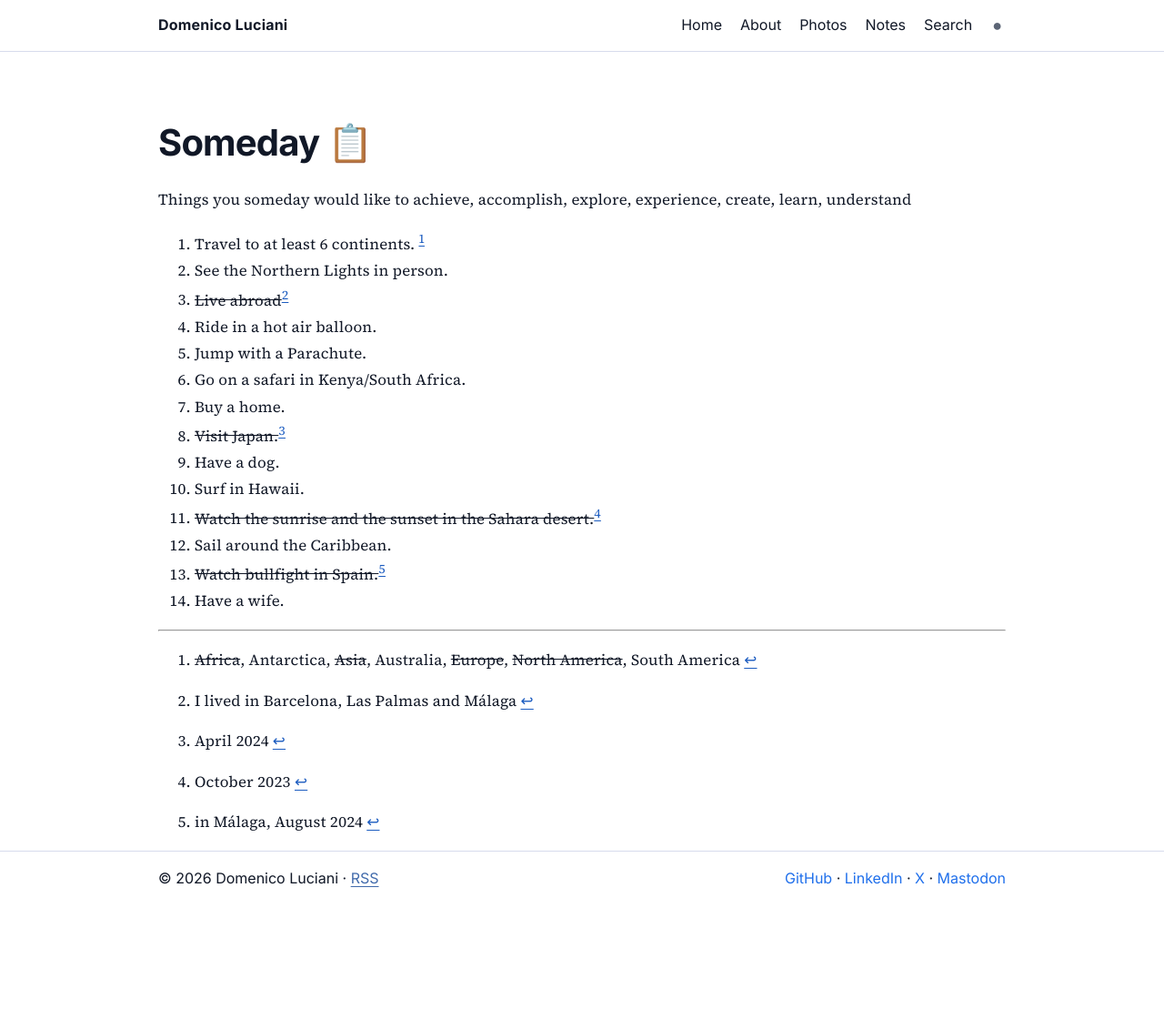
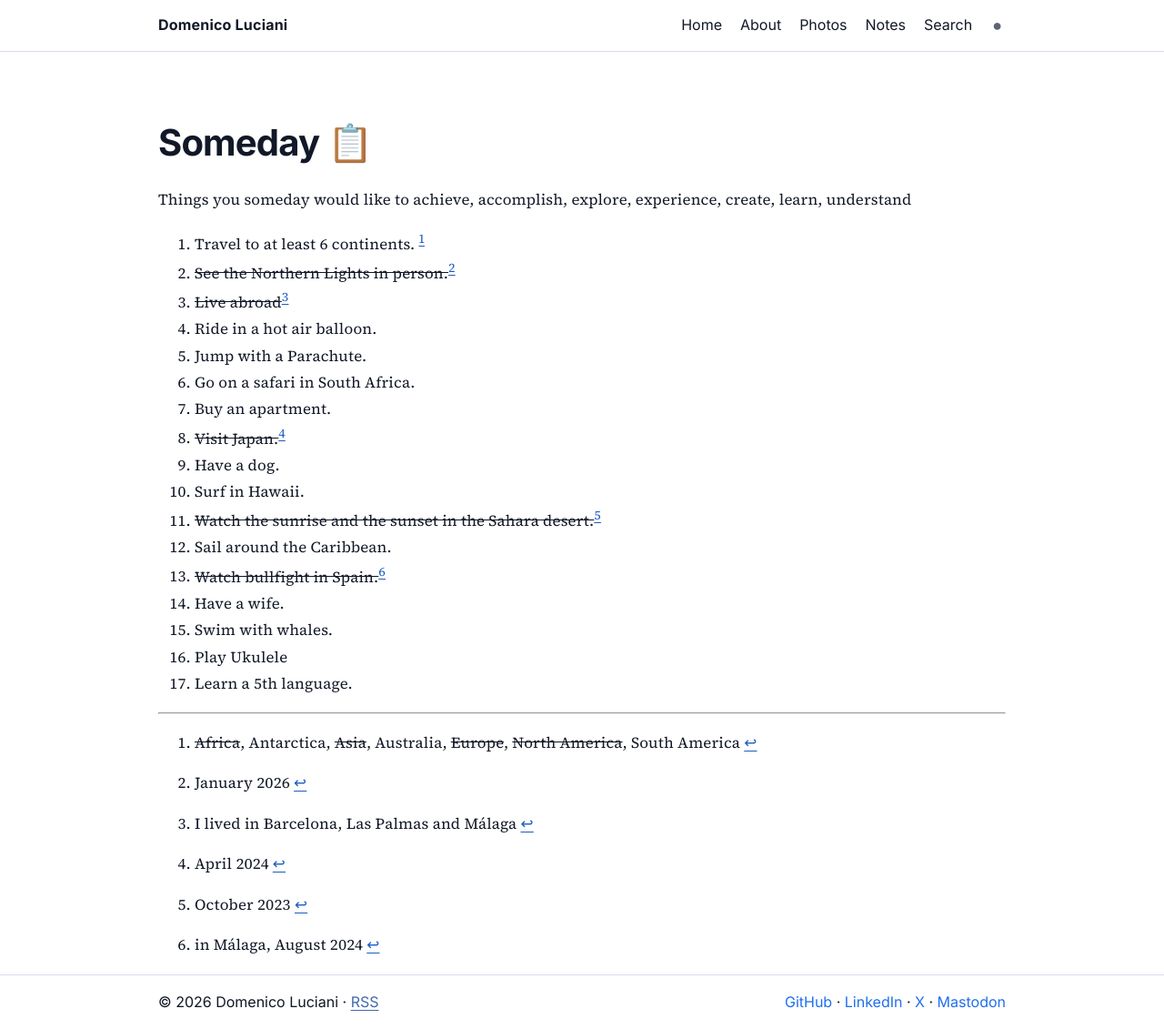
Before and after one commit to dlion/domenicoluciani, a Jekyll site: the page built from someday.md, in a window 1280 px wide and 1131 px high. Shown: the whole window at 91% size. Built offline with Jekyll 4.4.1, drawn with Linux system fonts in a browser that asks for light colours; comment, search, counter and statistics services are not loaded.

Commit message:
someday: checked the second and add new ones

```diff
--- a/someday.md
+++ b/someday.md
@@ -7,12 +7,12 @@ permalink: /someday/
 Things you someday would like to achieve, accomplish, explore, experience, create, learn, understand
 
 1. Travel to at least 6 continents. [^1]
-2. See the Northern Lights in person.
+2. <del>See the Northern Lights in person.</del>[^2]
 3. <del>Live abroad</del>[^3]
 4. Ride in a hot air balloon.
 5. Jump with a Parachute.
-6. Go on a safari in Kenya/South Africa.
-7. Buy a home.
+6. Go on a safari in South Africa.
+7. Buy an apartment.
 8. <del>Visit Japan.</del>[^8]
 9. Have a dog.
 10. Surf in Hawaii.
@@ -20,10 +20,14 @@ Things you someday would like to achieve, accomplish, explore, experience, creat
 12. Sail around the Caribbean.
 13. <del>Watch bullfight in Spain.</del>[^13]
 14. Have a wife.
+15. Swim with whales.
+16. Play Ukulele
+17. Learn a 5th language.
 
 ---
 
 [^1]: <del>Africa</del>, Antarctica, <del>Asia</del>, Australia, <del>Europe</del>, <del>North America</del>, South America
+[^2]: January 2026
 [^3]: I lived in Barcelona, Las Palmas and Málaga
 [^8]: April 2024
 [^11]: October 2023
```
